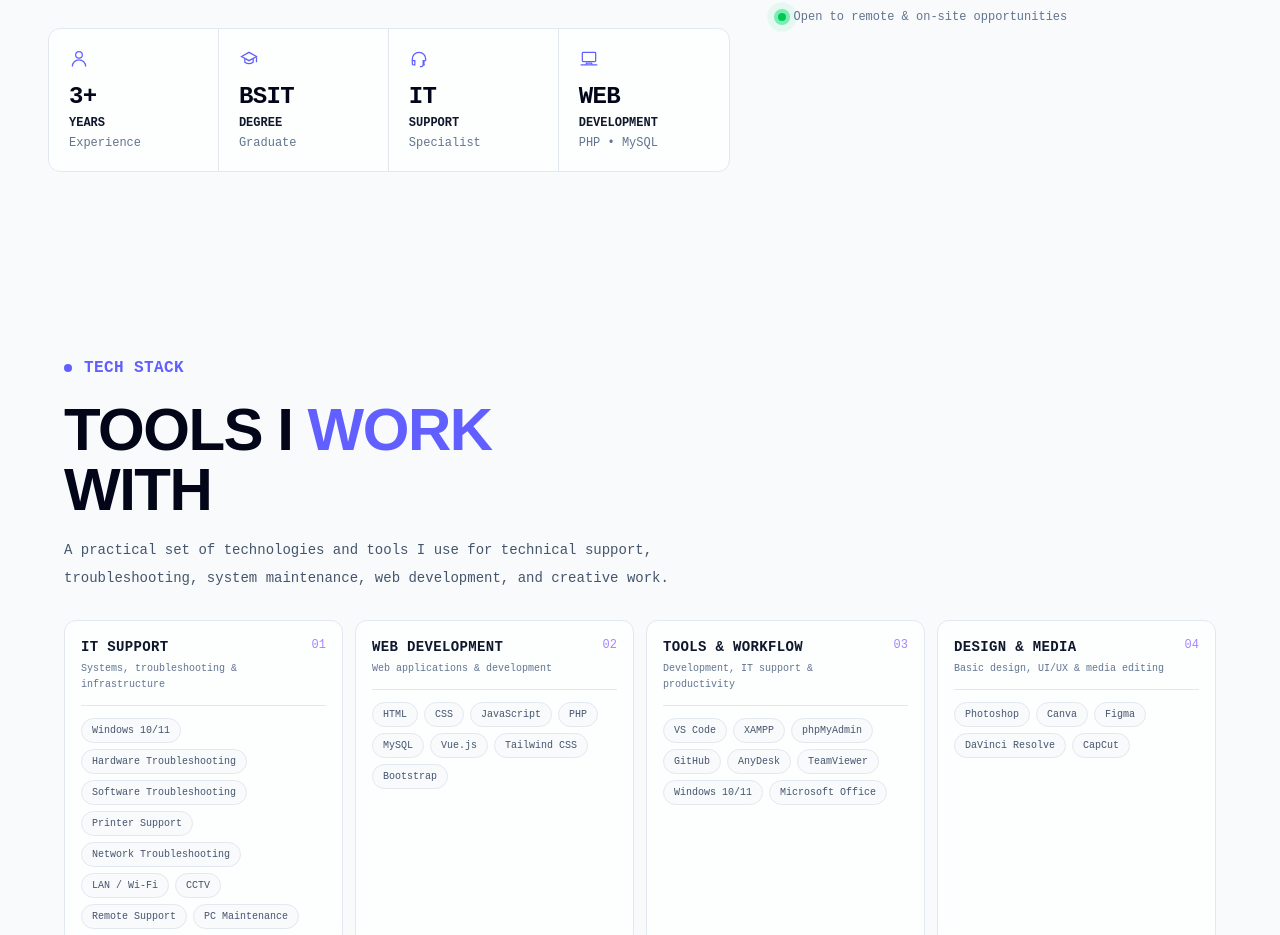
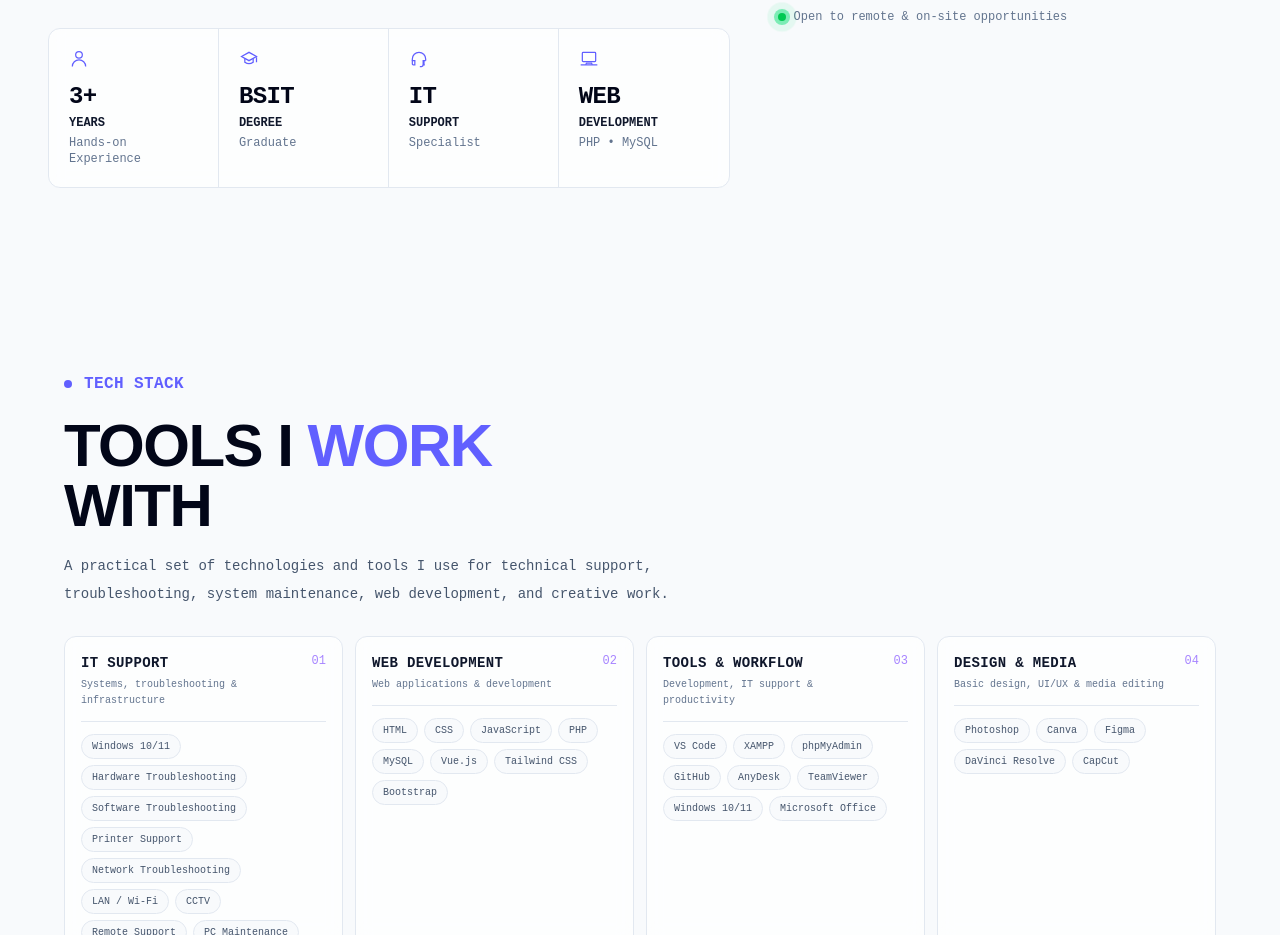
Before and after one commit to earlgeralddomingo/portfolio, a Vue app: page / in a window 1280 px wide. Shown: the part 1240-2175 px from the top of the page. Built offline with nearby package versions, Linux system fonts and the light colour scheme.

Commit message:
commit exp udpate

```diff
--- a/src/components/sections/about.vue
+++ b/src/components/sections/about.vue
@@ -17,7 +17,7 @@ const stats = [
     {
         value: '3+',
         label: 'YEARS',
-        description: 'Experience',
+        description: 'Hands-on Experience',
         icon: 'person',
     },
     {
```
